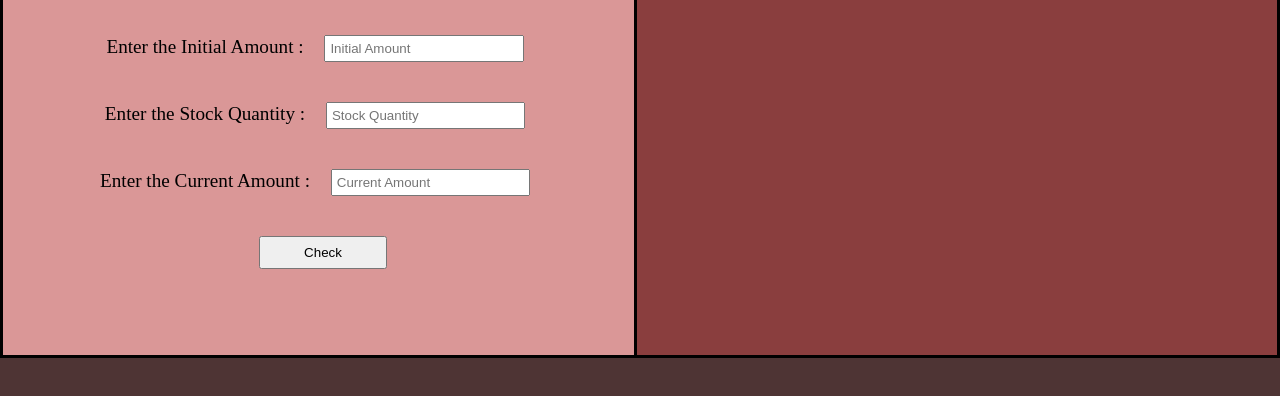
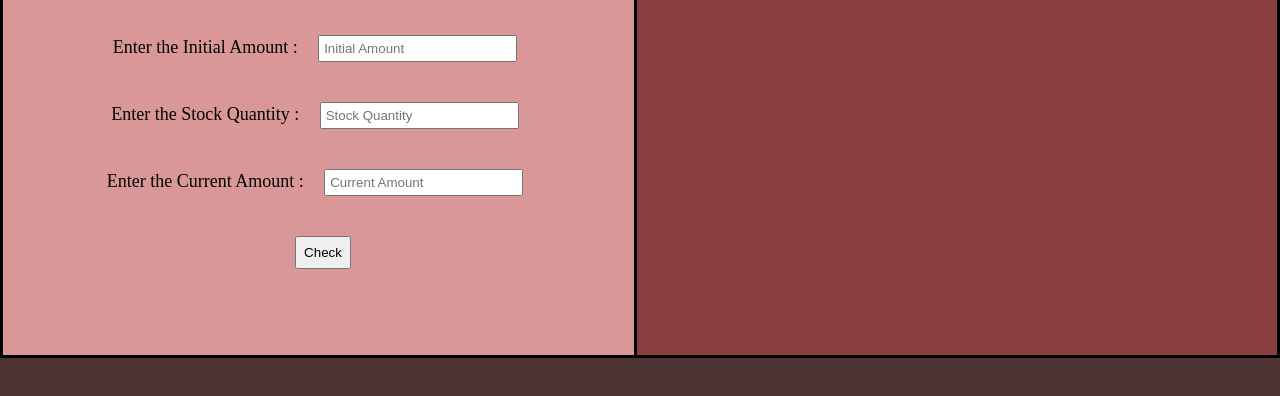
Before and after one commit to faisal-kursheedali/Mark-14, a plain HTML site: page index.html in a window 1280 px wide. Shown: the part 242-638 px from the top of the page. Drawn offline with Linux system fonts and the light colour scheme.

Commit message:
Update index.css

```diff
--- a/index.css
+++ b/index.css
@@ -22,7 +22,7 @@ body{
 }
 label{
     display: block;
-    font-size: larger;
+    font-size: large;
     margin: 0.5rem;
     width: auto;
 }
@@ -32,7 +32,7 @@ input{
     margin: 1rem;
 }
 #button{
-    width: 20%;
+    width: auto;
     margin: 1rem;
     padding: 0.45rem;
 }
```
